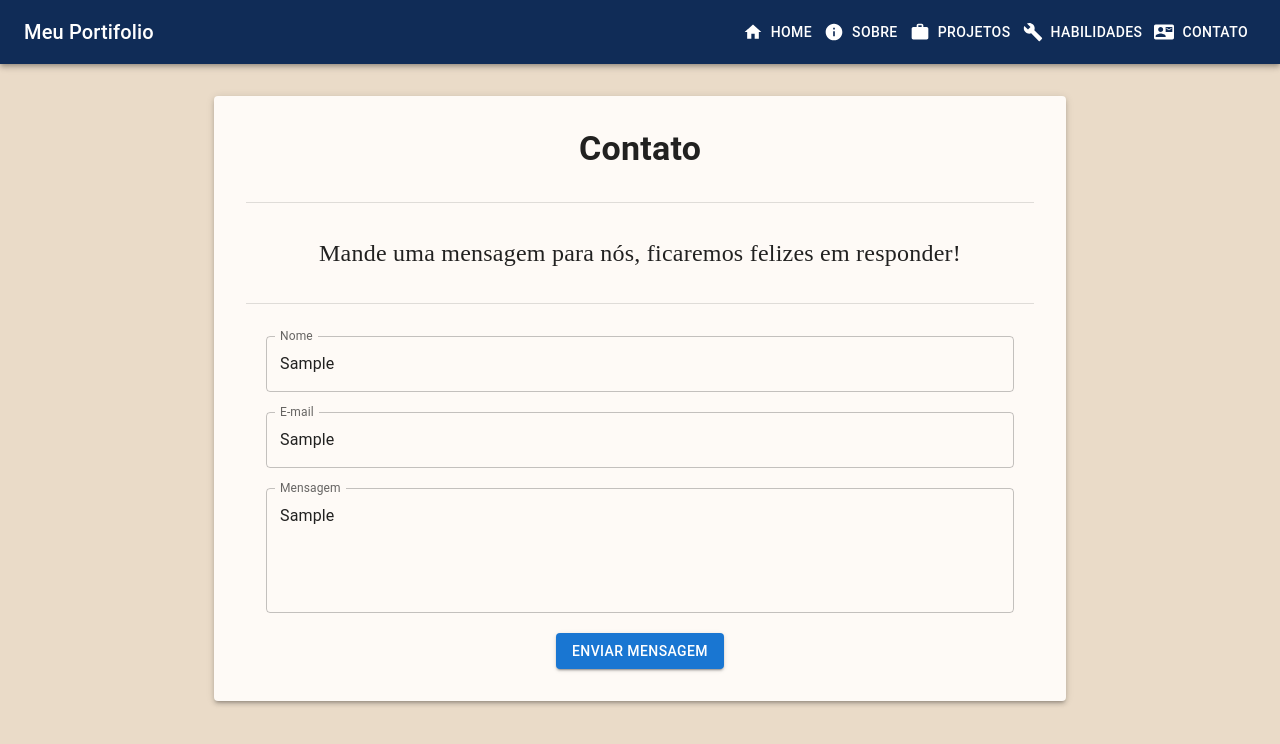
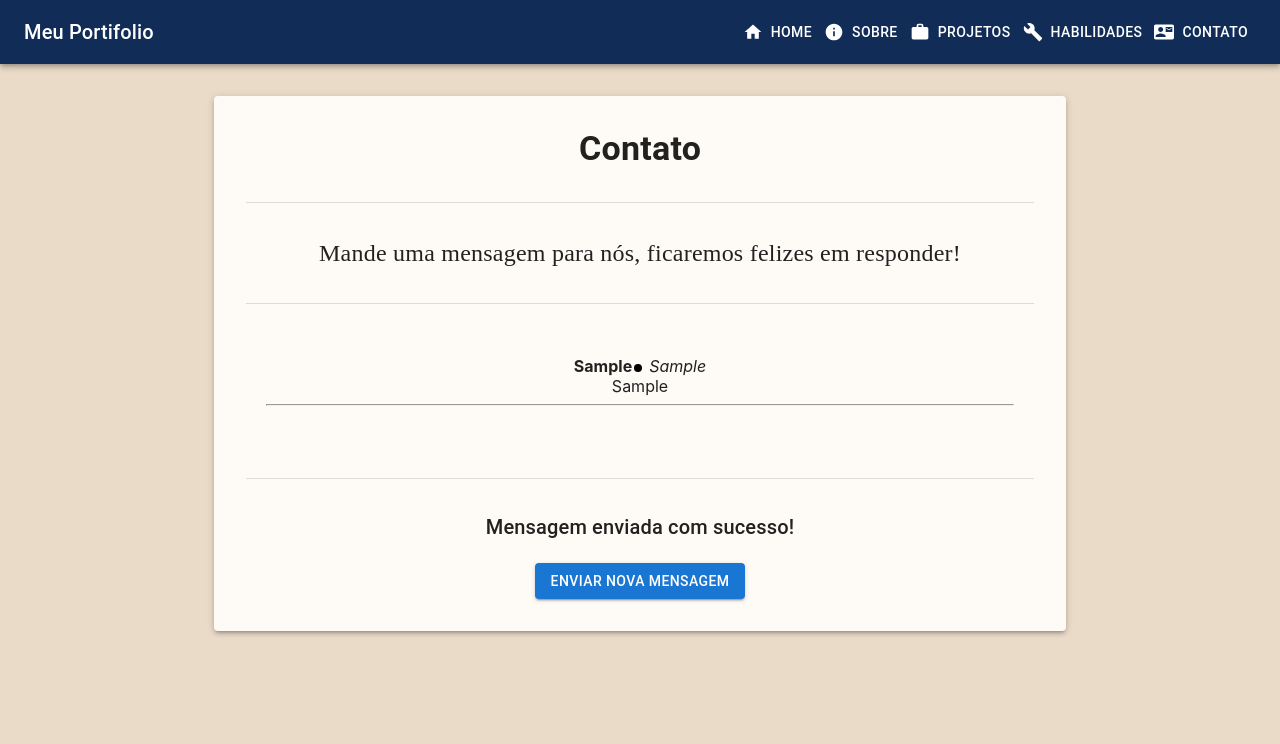
Before and after one commit to RafaelCostaF/site_portfolio, a React (Create React App) app: page /contatos in a window 1280 px wide. Both pictures are taken after typing "Sample", "Sample", "Sample" into the empty fields and a click on the button "ENVIAR MENSAGEM". Shown: the top 744 px of the page. Built offline with nearby package versions, Linux system fonts and the light colour scheme; no server answers.

Commit message:
Estilos e Contato
Mudanças nas estilizações e adição da lista de mensagens na aba de contato.

```diff
--- a/src/backend/server.js
+++ b/src/backend/server.js
@@ -25,6 +25,7 @@ db.serialize(() => {
   `);
 });
 
+
 app.post('/api/contato', (req, res) => {
   const { nome, email, mensagem } = req.body;
   const sql = 'INSERT INTO contatos (nome, email, mensagem) VALUES (?, ?, ?)';
@@ -39,6 +40,7 @@ app.post('/api/contato', (req, res) => {
   });
 });
 
+
 const PORT = process.env.PORT || 5000;
 app.listen(PORT, () => {
   console.log(`Servidor rodando na porta ${PORT}`);
--- a/src/screens/Contato.js
+++ b/src/screens/Contato.js
@@ -1,8 +1,30 @@
 import React, { useState } from 'react';
-import { Container, Typography, Divider, TextField, Button, Paper } from '@mui/material';
+import { Container, Grid, Typography, Divider, TextField, Button, Paper } from '@mui/material';
 import { styled } from '@mui/system';
-import axios from 'axios';
+// import axios from 'axios';
 
+
+function ListaMensagens({ mensagens }) {
+  return (
+    <div style={{ maxHeight: '250px', width: 'auto', overflowY: 'auto', padding: '20px' }}>
+      {mensagens.map((msg, index) => (
+        <div key={index} style={{ marginBottom: '20px' }}>
+          <div style={{padding:2, display:"inline"}}>
+            <h4 style={{ marginBottom: '0', display:"inline"}}>{msg.nome}</h4>
+          </div>
+
+          <span style={{display: "inline-block", width: "8px",  height: "8px", backgroundColor: "black", borderRadius: "50%", marginRight: "5px"}}></span>
+
+          <div style={{padding:2, display:"inline"}}>
+            <i style={{ marginBottom: '0', display:"inline" }}>{msg.email}</i>
+          </div>
+          <div>{msg.mensagem}</div>
+          <hr/>
+        </div>
+      ))}
+    </div>
+  );
+}
 
 const StyledView = styled('div')({
   textAlign: 'center',
@@ -23,15 +45,43 @@ function Contato() {
   const [mensagem, setMensagem] = useState('');
   const [enviado, setEnviado] = useState(false);
 
-  const handleSubmit = async (e) => {
-    e.preventDefault();
-    try {
-      await axios.post('/api/contato', { nome, email, mensagem });
-      setEnviado(true);
-    } catch (error) {
-      console.error(error);
-    }
+  const [mensagens, setMensagens] = useState([]);
+
+
+  // const handleSubmit = async (e) => {
+  //   e.preventDefault();
+  //   try {
+  //     await axios.post('/api/contato', { nome, email, mensagem });
+  //     setEnviado(true);
+  //   } catch (error) {
+  //     console.error(error);
+  //   }
+  // };
+
+
+  // Função para manipular o envio do formulário
+  const handleSubmit = (event) => {
+    event.preventDefault(); // Evita que o formulário seja enviado de forma padrão
+
+    // Adicionando os dados do formulário a um novo dicionário
+    const novaMensagem = {
+      nome: nome,
+      email: email,
+      mensagem: mensagem
+    };
+
+    // Atualizando o estado da lista de mensagens para incluir a nova mensagem
+    setMensagens([...mensagens, novaMensagem]);
+
+    // Resetando os campos do formulário
+    setNome('');
+    setEmail('');
+    setMensagem('');
+
+    // Definindo o estado como "enviado" para exibir uma mensagem de confirmação
+    setEnviado(true);
   };
+
 
   return (
 
@@ -46,8 +96,16 @@ function Contato() {
             Mande uma mensagem para nós, ficaremos felizes em responder!
           </Typography>
           <StyledDivider />
+
+
+          <ListaMensagens mensagens={mensagens}/>
+          <StyledDivider/>
+
           {enviado ? (
-            <Typography variant="h6">Mensagem enviada com sucesso!</Typography>
+            <>
+              <Typography variant="h6" style={{marginBottom:20}}>Mensagem enviada com sucesso!</Typography>
+              <Button onClick={()=> setEnviado(false)} variant="contained" color="primary" >Enviar nova mensagem</Button>
+            </>
           ) : (
             <form onSubmit={handleSubmit}>
               <div style={{margin:20}}>
@@ -80,7 +138,7 @@ function Contato() {
                 />
               </div>
               <div style={{ marginTop: '1rem' }}>
-                <Button type="submit" variant="contained" color="primary">
+                <Button type="submit" variant="contained" color="primary" onClick={handleSubmit}>
                   Enviar Mensagem
                 </Button>
               </div>
@@ -88,6 +146,9 @@ function Contato() {
           )}
         </Paper>
       </Container>
+
+
+
     </StyledView>
   );
 }
--- a/src/screens/Projetos.js
+++ b/src/screens/Projetos.js
@@ -59,7 +59,7 @@ export default function Projetos() {
     },
     {
       title: 'Pokemon TCP Server',
-      description: 'Este projeto tem como objetivo recuperar informações sobre as criaturas Pokémon.',
+      description: 'Recuperar informações sobre Pokémons.',
       link: 'https://github.com/Rickson0/PokemonServer',
       image:"https://encrypted-tbn0.gstatic.com/images?q=tbn:ANd9GcSexJsJReVXLmTqdNXFkANtYd05LMnvXYsM21W9HLZehw&s"
     },
```
Also changed, not shown: 1 other file (tests, documents, lock files or other folders).
